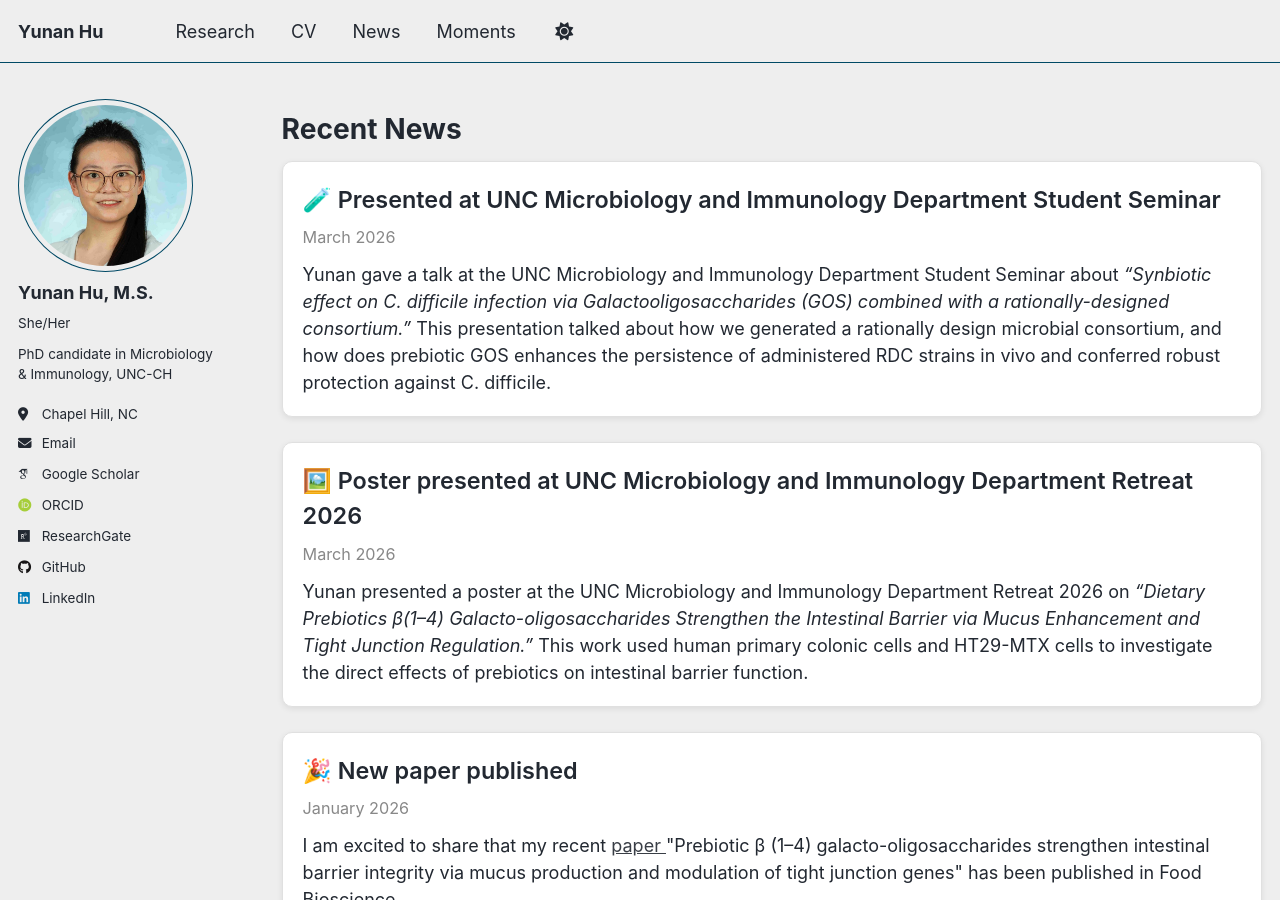
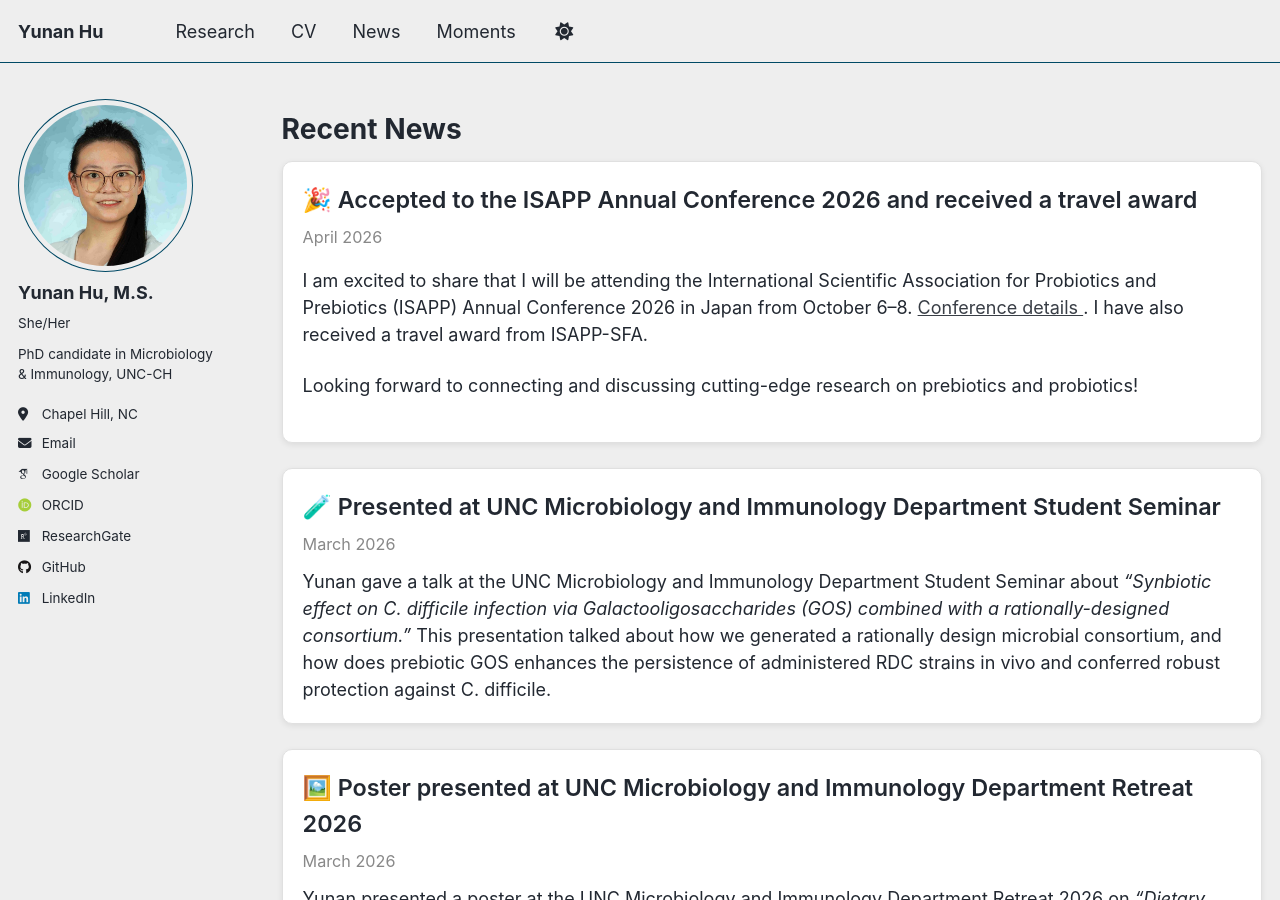
Before and after one commit to Yunan0525/Yunan0525.github.io, a Jekyll site: the page built from _pages/news.md, in a window 1280 px wide and 900 px high. Built offline with Jekyll 4.4.1, drawn with Linux system fonts in a browser that asks for light colours; some web fonts are replaced; a script that is not in the unit is left out; comment, search, counter and statistics services are not loaded.

Commit message:
Update news.md

```diff
--- a/_pages/news.md
+++ b/_pages/news.md
@@ -41,6 +41,24 @@ author_profile: true
 
 # Recent News
 <div class="news-card">
+ <div class="news-title">🎉 Accepted to the ISAPP Annual Conference 2026 and received a travel award</div>
+  <div class="news-date">April 2026</div>
+
+  <p>
+    I am excited to share that I will be attending the International Scientific Association for Probiotics and Prebiotics
+(ISAPP) Annual Conference 2026 in Japan from October 6–8.
+    <a href="https://isappscience.org/event/isapp-2026-annual-meeting/" target="_blank">
+      Conference details
+    </a>.
+    I have also received a travel award from ISAPP-SFA.
+  </p>
+
+  <p>
+    Looking forward to connecting and discussing cutting-edge research on prebiotics and probiotics!
+  </p>
+</div>
+
+  <div class="news-card">
   <div class="news-title">🧪 Presented at UNC Microbiology and Immunology Department Student Seminar </div>
   <div class="news-date">March 2026</div>
 
```
